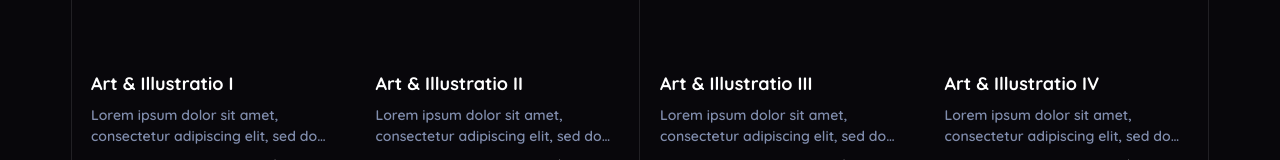
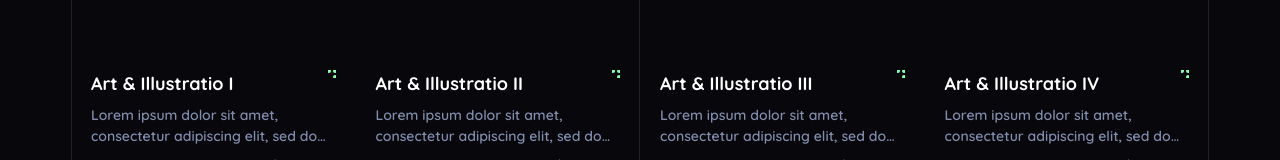
Before and after one commit to dfsilva-dxp/dfsilva-portfolio, a Next.js app: page / in a window 1280 px wide. Shown: the part 1072-1232 px from the top of the page. Built offline with nearby package versions, Linux system fonts and the light colour scheme.

Commit message:
feat: add points-right

```diff
--- a/src/components/Work/styles.ts
+++ b/src/components/Work/styles.ts
@@ -24,6 +24,17 @@ export const Hovered = styled(motion.span)`
 export const Title = styled.h4`
   ${({ theme }) => css`
     font-size: ${theme.font.sizes.medium};
+    position: relative;
+
+    &::after {
+      content: "";
+      position: absolute;
+      background: url(/img/points-right.svg) no-repeat center center;
+      top: 0;
+      right: 0;
+      width: 8px;
+      height: 8px;
+    }
   `}
 `;
 
```
Also changed, not shown: public/img/points-right.svg (added).
